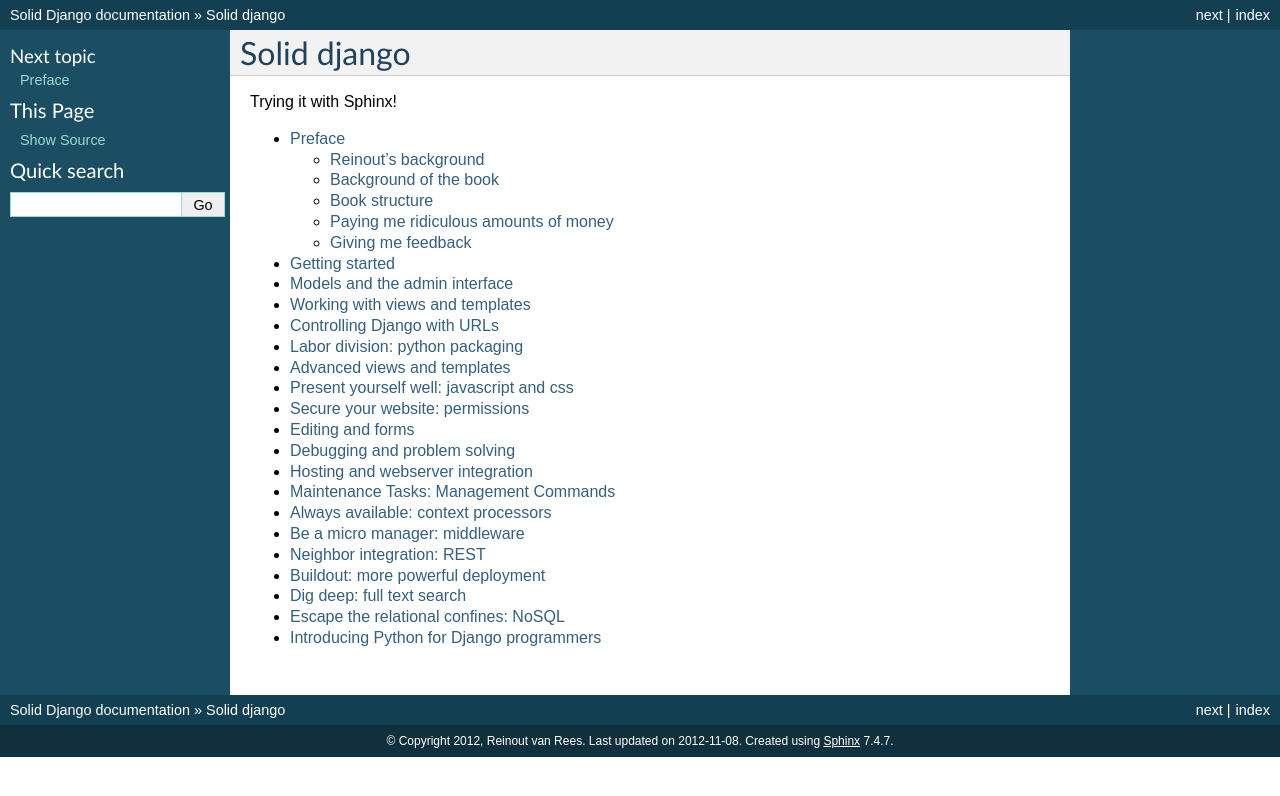
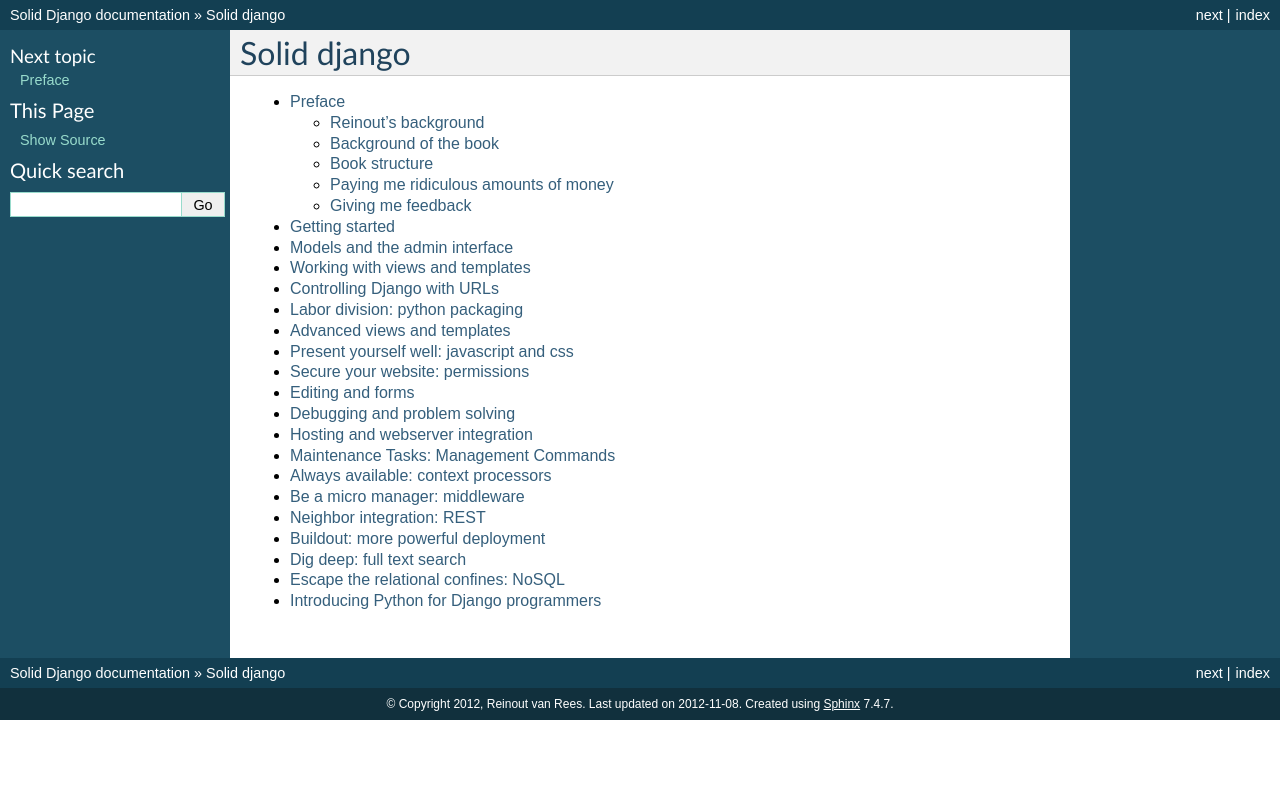
Before and after one commit to reinout/soliddjango, a Sphinx documentation site: the page built from doc/source/index.rst, in a window 1280 px wide. Shown: the top 796 px of the page. Built offline with Sphinx 7.4.7, drawn with Linux system fonts in a browser that asks for light colours.

Commit message:
Zapped comment

```diff
--- a/doc/source/index.rst
+++ b/doc/source/index.rst
@@ -1,7 +1,5 @@
 Solid django
 ############
-
-Trying it with Sphinx!
 
 .. toctree::
    :maxdepth: 2
```
